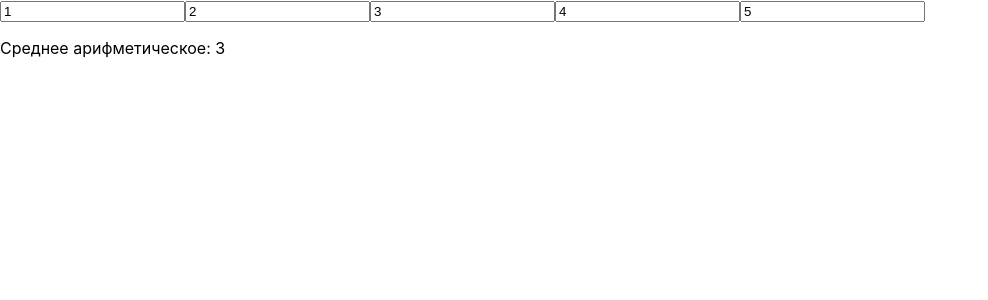
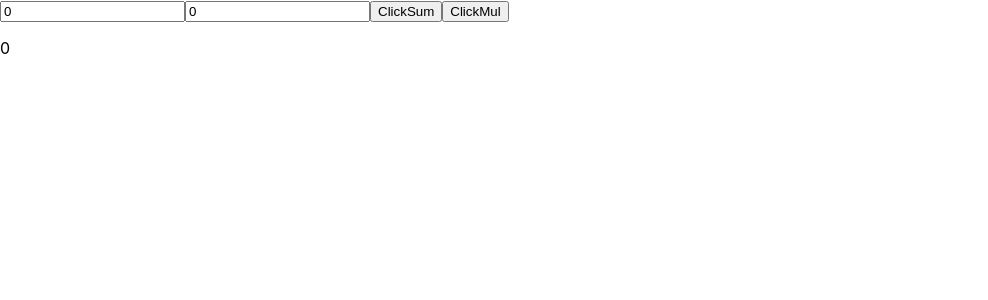
Before and after one commit to nemnogokartavyy/Basic-React-Tutorial, a React (Create React App) app: page / in a window 1280 px wide. Shown: the top 300 px of the page, without its empty margins (0-988 px from the left). Built offline with nearby package versions, Linux system fonts and the light colour scheme.

Commit message:
React Prime 60/112 chapter 1 task 54 gtask

```diff
--- a/src/App.js
+++ b/src/App.js
@@ -1,30 +1,35 @@
-// ⊗jsrtPmFmsIS
+// ⊗jsrtPmFmsDt
 
 import React, { useState } from 'react';
 
 //1
 function App() {
 
-  const [input1, setInput1] = useState(1);
-  const [input2, setInput2] = useState(2);
-  const [input3, setInput3] = useState(3);
-  const [input4, setInput4] = useState(4);
-  const [input5, setInput5] = useState(5);
+  const [input1, setInput1] = useState(0);
+  const [input2, setInput2] = useState(0);
+  const [result, setResult] = useState(0);
 
-  function sum(num1, num2, num3, num4, num5) {
-    let arr = [num1, num2, num3, num4, num5];
-    let sum = arr.reduce((acc, elem) => acc += +elem, 0);
-    return sum / arr.length;
+
+  function sum(num1, num2) {
+    setResult(+num1 + +num2);
   }
+
+  function mul(num1, num2) {
+    setResult(num1 * num2);
+  }
+
 
   return (
     <>
       <input value={input1} onChange={(event) => { setInput1(event.target.value) }} />
       <input value={input2} onChange={(event) => { setInput2(event.target.value) }} />
-      <input value={input3} onChange={(event) => { setInput3(event.target.value) }} />
-      <input value={input4} onChange={(event) => { setInput4(event.target.value) }} />
-      <input value={input5} onChange={(event) => { setInput5(event.target.value) }} />
-      <p>Среднее арифметическое: {sum(input1, input2, input3, input4, input5)}</p>
+
+      <button onClick={() => sum(input1, input2)}>ClickSum</button>
+      <button onClick={() => mul(input1, input2)}>ClickMul</button>
+
+      <p>
+        {result}
+      </p>
     </>
   )
 
```
